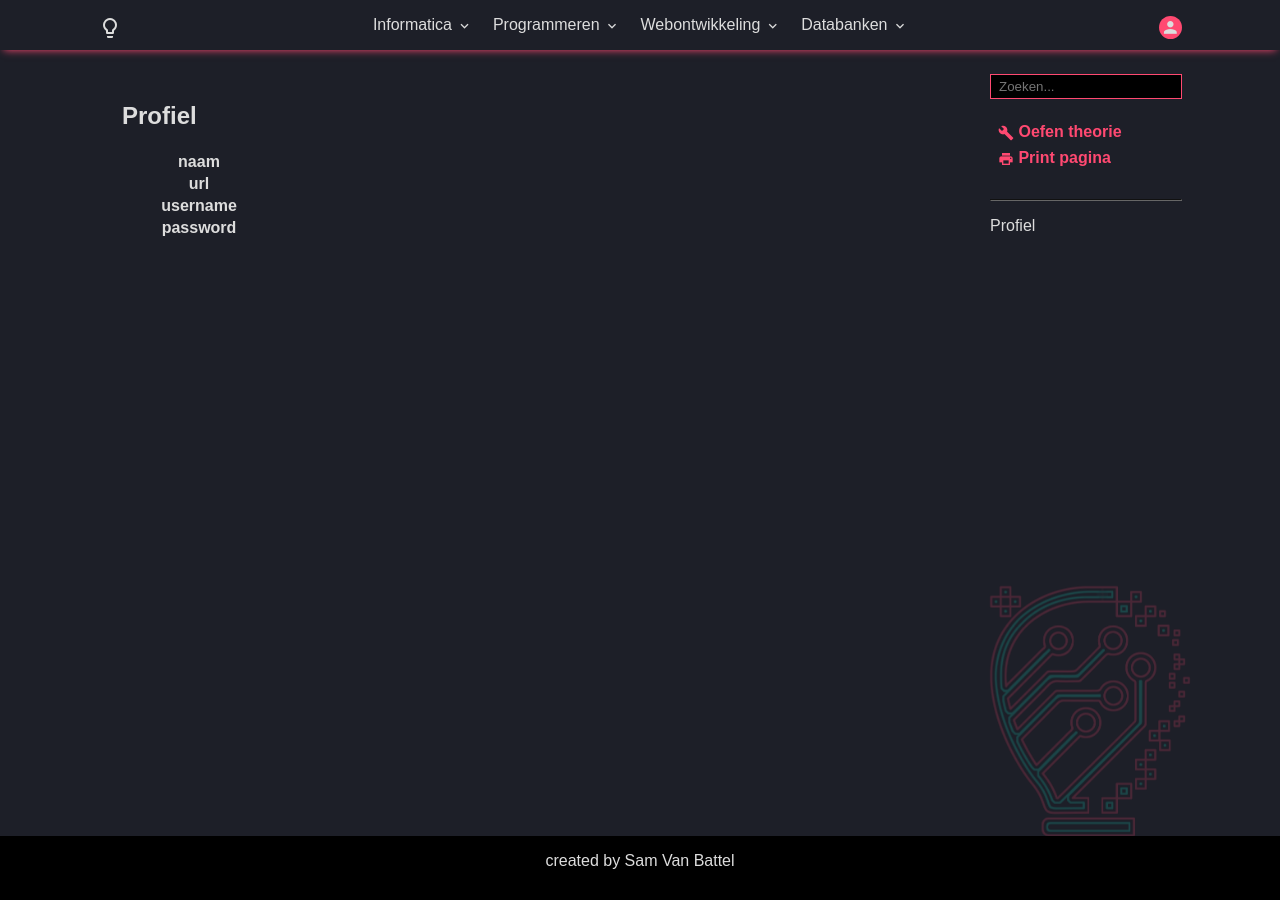
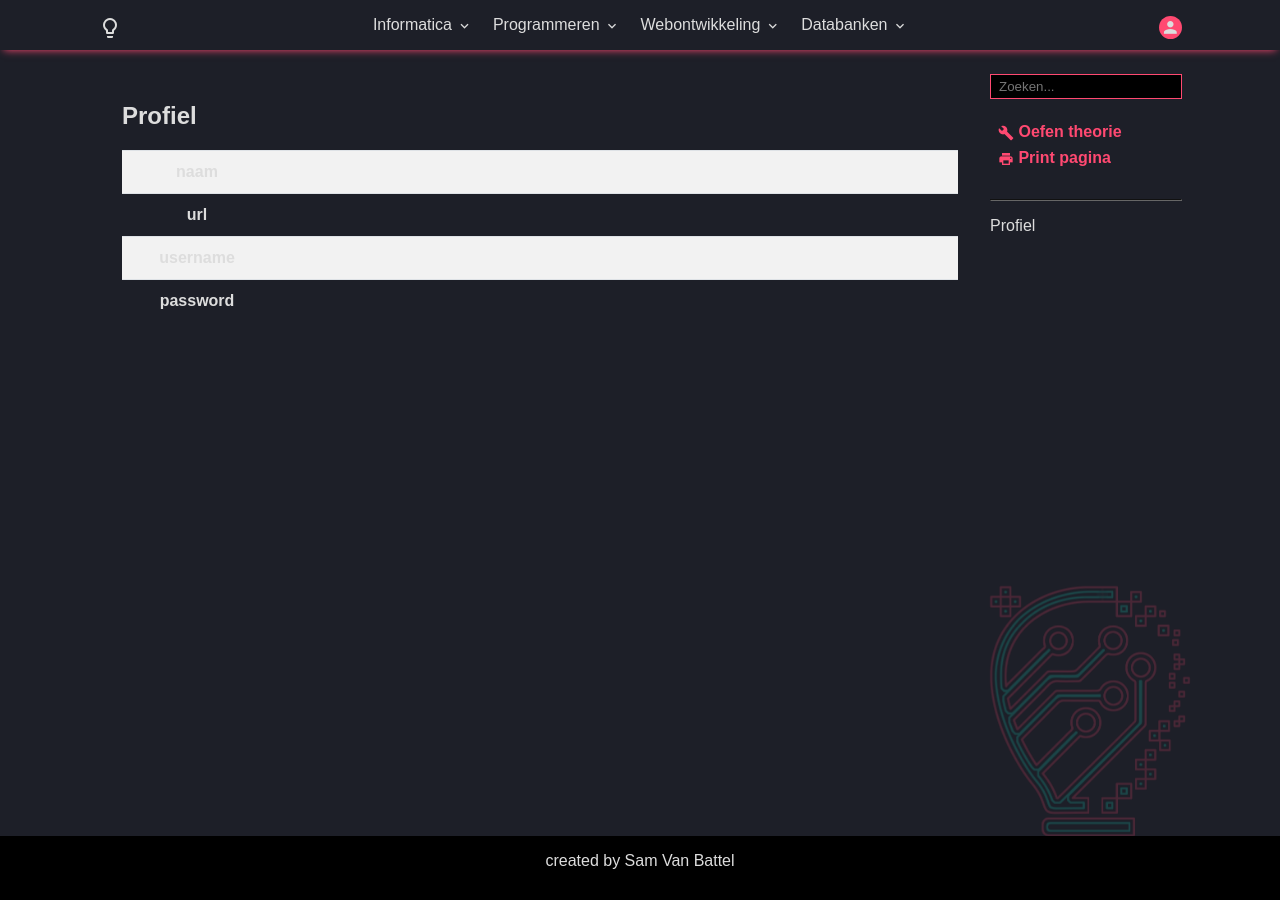
Before and after one commit to T-INFORMATICA/t-informatica.github.io, a Jekyll site: the page built from lms-profile.html, in a window 1280 px wide. Built offline with Jekyll 4.4.1, drawn with Linux system fonts in a browser that asks for light colours; comment, search, counter and statistics services are not loaded.

Commit message:
Update blocks.css

```diff
--- a/assets/css/blocks.css
+++ b/assets/css/blocks.css
@@ -196,3 +196,34 @@ pre {
 #exerciseAnswers input:not(disabled):checked+label {
     outline: .5rem solid var(--color-accent-cyan);
 }
+
+
+
+/*  //////////*/
+/* //TABLES//*/
+/*//////////*/
+
+table.styledTable {
+    table-layout: fixed;
+    width: 100%;
+    border-collapse: collapse;
+    overflow-x: auto;
+    border-spacing: 2px;
+    border-color: grey;
+  }
+
+  table.styledTable tr:nth-child(odd) {
+    background-color: #f2f2f2;
+  }
+
+  table.styledTable td,
+  table.styledTable th {
+    overflow: hidden;
+    text-overflow: ellipsis;
+    padding: .75rem;
+    vertical-align: top;
+  }
+
+  table.styledTable tr {
+    border-top: 1px solid #dee2e6;
+  }
```
